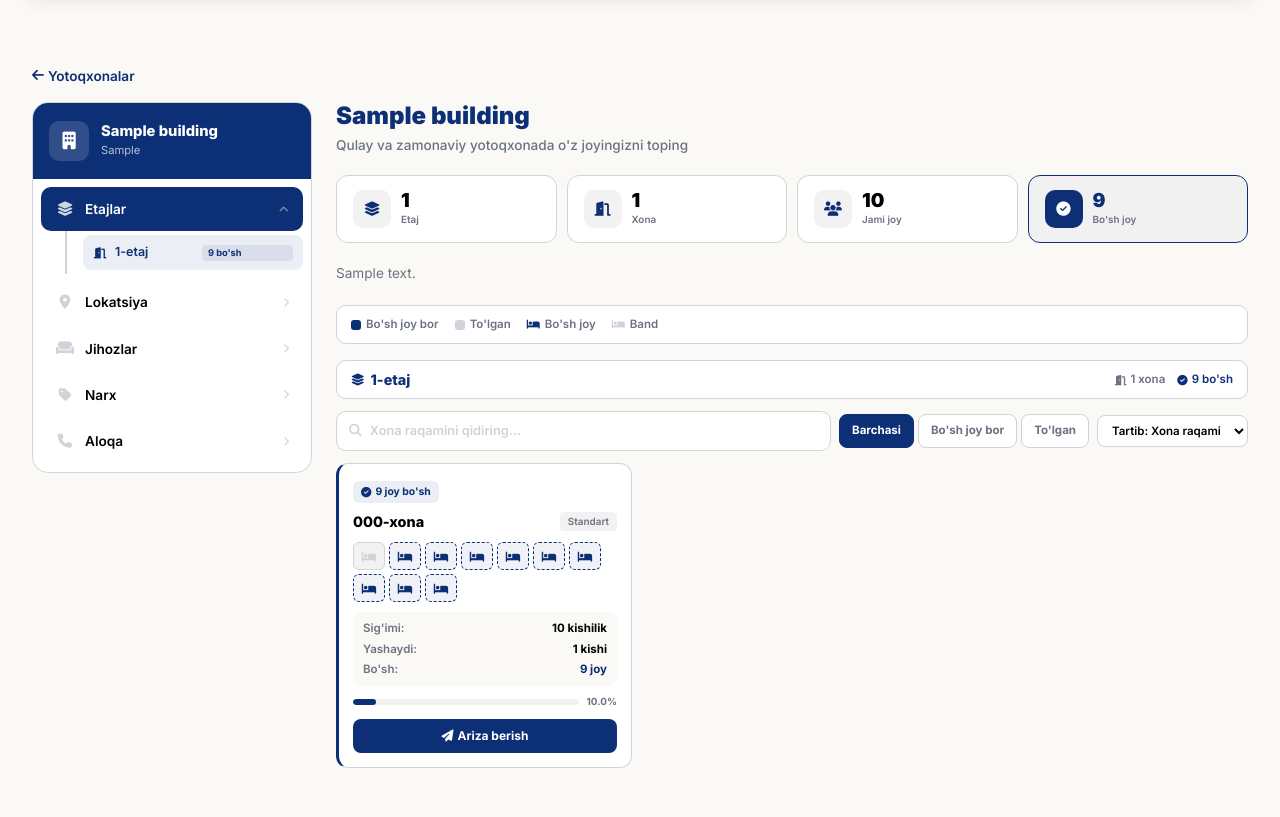
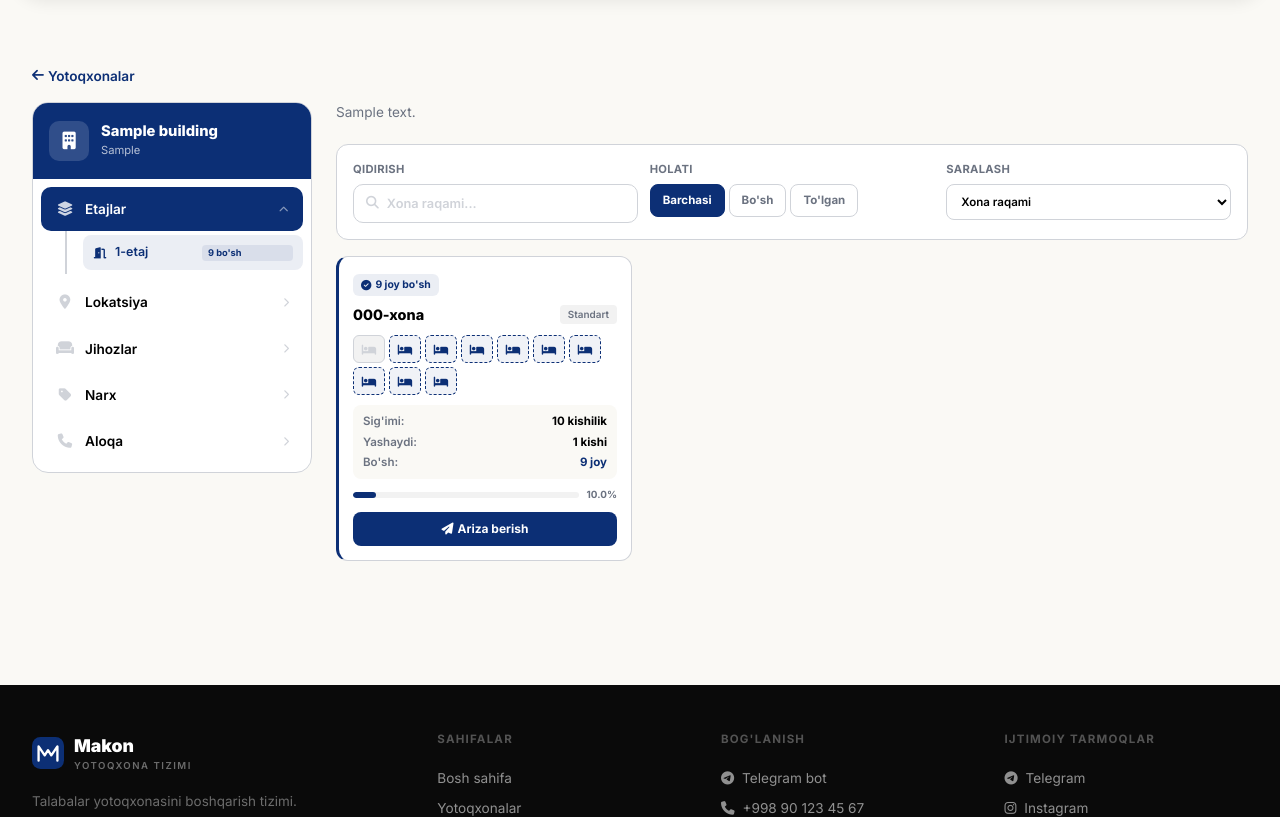
Before and after one commit to JozilovaZ/yotoqxona_web, a Django app: page /applications/rooms/1/ in a window 1280 px wide. Shown: the part 66-883 px from the top of the page. Run offline with Django 5.2, Linux system fonts and the light colour scheme; tables that the repository leaves empty hold one stand-in row (values such as "Sample post").

Commit message:
Refactor building detail: remove welcome/stats/legend, separate filter fields, add pagination
- Remove welcome title text and stats cards from etajlar section
- Remove legend and floor header cards
- Split search/filter into 3 separate labeled fields (search, status, sort)
- Add client-side pagination with 3 rooms per page
- Grid now uses fixed 3-column layout

Co-Authored-By: Claude Opus 4.6 <noreply@anthropic.com>

```diff
--- a/templates/applications/building_detail.html
+++ b/templates/applications/building_detail.html
@@ -69,44 +69,6 @@
 
         <!-- ══ SAHIFA: ETAJLAR ══ -->
         <div class="bd-page" id="page-etajlar">
-            <!-- Chiroyli sarlavha -->
-            <div class="bd-welcome">
-                <h2 class="bd-welcome-title">{{ building.name }}</h2>
-                <p class="bd-welcome-sub">Qulay va zamonaviy yotoqxonada o'z joyingizni toping</p>
-            </div>
-
-            <!-- Statistika -->
-            <div class="bd-stats-row">
-                <div class="bd-stat-card">
-                    <div class="bd-stat-icon"><i class="fas fa-layer-group"></i></div>
-                    <div>
-                        <div class="bd-stat-num">{{ floors_data|length }}</div>
-                        <div class="bd-stat-label">Etaj</div>
-                    </div>
-                </div>
-                <div class="bd-stat-card">
-                    <div class="bd-stat-icon"><i class="fas fa-door-open"></i></div>
-                    <div>
-                        <div class="bd-stat-num">{{ total_rooms }}</div>
-                        <div class="bd-stat-label">Xona</div>
-                    </div>
-                </div>
-                <div class="bd-stat-card">
-                    <div class="bd-stat-icon"><i class="fas fa-users"></i></div>
-                    <div>
-                        <div class="bd-stat-num">{{ total_capacity }}</div>
-                        <div class="bd-stat-label">Jami joy</div>
-                    </div>
-                </div>
-                <div class="bd-stat-card bd-stat-highlight">
-                    <div class="bd-stat-icon"><i class="fas fa-check-circle"></i></div>
-                    <div>
-                        <div class="bd-stat-num">{{ total_available }}</div>
-                        <div class="bd-stat-label">Bo'sh joy</div>
-                    </div>
-                </div>
-            </div>
-
             {% if building.description %}
             <p class="bd-desc">{{ building.description }}</p>
             {% endif %}
@@ -120,46 +82,31 @@
             {% endif %}
 
             {% if floors_data %}
-            <!-- Xona holati izohi -->
-            <div class="bd-legend">
-                <div class="bd-legend-item">
-                    <span class="bd-legend-dot" style="background:#0C2F75;"></span> Bo'sh joy bor
-                </div>
-                <div class="bd-legend-item">
-                    <span class="bd-legend-dot" style="background:#D0D3D9;"></span> To'lgan
-                </div>
-                <div class="bd-legend-item">
-                    <i class="fas fa-bed" style="color:#0C2F75;font-size:0.65rem;"></i> Bo'sh joy
-                </div>
-                <div class="bd-legend-item">
-                    <i class="fas fa-bed" style="color:#D0D3D9;font-size:0.65rem;"></i> Band
-                </div>
-            </div>
 
             {% for fd in floors_data %}
             <div class="bd-floor-content" id="floor-{{ fd.floor.number }}" style="{% if not forloop.first %}display:none{% endif %}">
-                <div class="bd-floor-header">
-                    <h6 class="bd-floor-title"><i class="fas fa-layer-group"></i> {{ fd.floor.number }}-etaj</h6>
-                    <div class="bd-floor-summary">
-                        <span class="bd-fs-item"><i class="fas fa-door-open"></i> {{ fd.rooms|length }} xona</span>
-                        <span class="bd-fs-item bd-fs-green"><i class="fas fa-check-circle"></i> {{ fd.available }} bo'sh</span>
+
+                <!-- Qidiruv va filter — 3 ta alohida maydon -->
+                <div class="bd-filter-row">
+                    <div class="bd-filter-field">
+                        <label class="bd-filter-label">Qidirish</label>
+                        <div class="bd-search-input-wrap">
+                            <i class="fas fa-search"></i>
+                            <input type="text" class="bd-search-input" placeholder="Xona raqami..." oninput="filterAndPaginate(this, {{ fd.floor.number }})">
+                        </div>
                     </div>
-                </div>
-
-                <!-- Qidiruv va filter -->
-                <div class="bd-search-bar">
-                    <div class="bd-search-input-wrap">
-                        <i class="fas fa-search"></i>
-                        <input type="text" class="bd-search-input" placeholder="Xona raqamini qidiring..." oninput="filterRooms(this, {{ fd.floor.number }})">
+                    <div class="bd-filter-field">
+                        <label class="bd-filter-label">Holati</label>
+                        <div class="bd-filter-btns">
+                            <button class="bd-filter-btn active" onclick="filterByStatus('all', {{ fd.floor.number }}, this)">Barchasi</button>
+                            <button class="bd-filter-btn" onclick="filterByStatus('free', {{ fd.floor.number }}, this)">Bo'sh</button>
+                            <button class="bd-filter-btn" onclick="filterByStatus('full', {{ fd.floor.number }}, this)">To'lgan</button>
+                        </div>
                     </div>
-                    <div class="bd-filter-btns">
-                        <button class="bd-filter-btn active" onclick="filterByStatus('all', {{ fd.floor.number }}, this)">Barchasi</button>
-                        <button class="bd-filter-btn" onclick="filterByStatus('free', {{ fd.floor.number }}, this)">Bo'sh joy bor</button>
-                        <button class="bd-filter-btn" onclick="filterByStatus('full', {{ fd.floor.number }}, this)">To'lgan</button>
-                    </div>
-                    <div class="bd-sort-wrap">
+                    <div class="bd-filter-field">
+                        <label class="bd-filter-label">Saralash</label>
                         <select class="bd-sort-select" onchange="sortRooms(this.value, {{ fd.floor.number }})">
-                            <option value="default">Tartib: Xona raqami</option>
+                            <option value="default">Xona raqami</option>
                             <option value="beds-desc">Ko'p bo'sh joy</option>
                             <option value="beds-asc">Kam bo'sh joy</option>
                             <option value="capacity-desc">Katta sig'im</option>
@@ -238,6 +185,9 @@
                     </div>
                     {% endfor %}
                 </div>
+
+                <!-- Pagination -->
+                <div class="bd-pagination" id="pagination-{{ fd.floor.number }}"></div>
             </div>
             {% endfor %}
             {% endif %}
@@ -568,51 +518,28 @@
         border-radius: 14px; padding: 20px;
     }
 
-    /* Welcome */
-    .bd-welcome {
-        margin-bottom: 1.25rem;
+    /* Filter row — 3 alohida maydon */
+    .bd-filter-row {
+        display: grid;
+        grid-template-columns: 1fr 1fr 1fr;
+        gap: 12px;
+        margin-bottom: 16px;
+        padding: 16px;
+        background: #fff;
+        border: 1.5px solid #D0D3D9;
+        border-radius: 12px;
     }
-    .bd-welcome-title {
-        font-size: 1.5rem; font-weight: 900; color: #0C2F75;
-        margin: 0 0 4px 0;
+    .bd-filter-field {
+        display: flex;
+        flex-direction: column;
+        gap: 6px;
     }
-    .bd-welcome-sub {
-        font-size: 0.85rem; color: #6b7280; margin: 0;
-        font-weight: 500;
-    }
-
-    /* Stats */
-    .bd-stats-row {
-        display: grid;
-        grid-template-columns: repeat(4, 1fr);
-        gap: 10px; margin-bottom: 1.25rem;
-    }
-    .bd-stat-card {
-        display: flex; align-items: center; gap: 10px;
-        background: #fff; border: 1.5px solid #D0D3D9;
-        border-radius: 12px; padding: 14px 16px;
-    }
-    .bd-stat-highlight {
-        background: rgba(12,47,117,.04);
-        border-color: #0C2F75;
-    }
-    .bd-stat-icon {
-        width: 38px; height: 38px; border-radius: 10px;
-        background: #F2F2F2;
-        display: flex; align-items: center; justify-content: center;
-        font-size: 0.9rem; color: #0C2F75; flex-shrink: 0;
-    }
-    .bd-stat-highlight .bd-stat-icon {
-        background: #0C2F75; color: #fff;
-    }
-    .bd-stat-num { font-size: 1.2rem; font-weight: 900; color: #000; line-height: 1; }
-    .bd-stat-highlight .bd-stat-num { color: #0C2F75; }
-    .bd-stat-label { font-size: 0.62rem; color: #6b7280; font-weight: 600; margin-top: 2px; }
-
-    /* Search & filter */
-    .bd-search-bar {
-        display: flex; flex-wrap: wrap; gap: 8px;
-        margin-bottom: 12px; align-items: center;
+    .bd-filter-label {
+        font-size: 0.7rem;
+        font-weight: 700;
+        color: #6b7280;
+        text-transform: uppercase;
+        letter-spacing: 0.3px;
     }
     .bd-search-input-wrap {
         display: flex; align-items: center; gap: 8px;
@@ -627,7 +554,7 @@
         color: #000; width: 100%;
     }
     .bd-search-input::placeholder { color: #D0D3D9; }
-    .bd-filter-btns { display: flex; gap: 4px; }
+    .bd-filter-btns { display: flex; gap: 4px; flex-wrap: wrap; }
     .bd-filter-btn {
         padding: 7px 12px; border: 1.5px solid #D0D3D9;
         border-radius: 8px; background: #fff;
@@ -639,12 +566,12 @@
     .bd-filter-btn.active {
         background: #0C2F75; border-color: #0C2F75; color: #fff;
     }
-    .bd-sort-wrap {}
     .bd-sort-select {
-        padding: 7px 10px; border: 1.5px solid #D0D3D9;
+        padding: 9px 10px; border: 1.5px solid #D0D3D9;
         border-radius: 8px; background: #fff;
         font-size: 0.72rem; font-weight: 600;
         color: #000; cursor: pointer; outline: none;
+        width: 100%;
     }
 
     .bd-desc { font-size: 0.85rem; color: #6b7280; line-height: 1.6; margin-bottom: 1.25rem; }
@@ -657,43 +584,39 @@
     .bd-empty h5 { font-weight: 700; color: #000; }
     .bd-empty p { color: #6b7280; font-size: 0.9rem; }
 
-    /* Legend */
-    .bd-legend {
-        display: flex; gap: 16px; flex-wrap: wrap;
-        padding: 10px 14px; background: #fff;
-        border: 1px solid #D0D3D9; border-radius: 10px;
-        margin-bottom: 1rem; font-size: 0.72rem;
-        font-weight: 600; color: #6b7280;
+    /* Pagination */
+    .bd-pagination {
+        display: flex;
+        justify-content: center;
+        align-items: center;
+        gap: 4px;
+        margin-top: 16px;
+        flex-wrap: wrap;
     }
-    .bd-legend-item { display: flex; align-items: center; gap: 5px; }
-    .bd-legend-dot {
-        width: 10px; height: 10px; border-radius: 3px;
+    .bd-page-btn {
+        min-width: 36px; height: 36px;
+        display: flex; align-items: center; justify-content: center;
+        border: 1.5px solid #D0D3D9; border-radius: 8px;
+        background: #fff; cursor: pointer;
+        font-size: 0.78rem; font-weight: 700; color: #000;
+        transition: all .15s;
     }
-
-    /* Floor header */
-    .bd-floor-header {
-        display: flex; justify-content: space-between;
-        align-items: center; margin-bottom: 12px;
-        padding: 10px 14px; background: #fff;
-        border: 1.5px solid #D0D3D9; border-radius: 10px;
+    .bd-page-btn:hover { border-color: #0C2F75; color: #0C2F75; }
+    .bd-page-btn.active {
+        background: #0C2F75; border-color: #0C2F75; color: #fff;
     }
-    .bd-floor-title {
-        font-size: 0.9rem; font-weight: 800; color: #0C2F75;
-        margin: 0; display: flex; align-items: center; gap: 6px;
+    .bd-page-btn:disabled {
+        opacity: .4; cursor: default;
     }
-    .bd-floor-title i { font-size: 0.75rem; }
-    .bd-floor-summary { display: flex; gap: 12px; }
-    .bd-fs-item {
+    .bd-page-info {
         font-size: 0.72rem; font-weight: 600; color: #6b7280;
-        display: flex; align-items: center; gap: 4px;
+        margin: 0 8px;
     }
-    .bd-fs-item i { font-size: 0.65rem; }
-    .bd-fs-green { color: #0C2F75; }
 
     /* Rooms */
     .bd-rooms-grid {
         display: grid;
-        grid-template-columns: repeat(auto-fill, minmax(220px, 1fr));
+        grid-template-columns: repeat(3, 1fr);
         gap: 12px;
     }
     .bd-room {
@@ -883,9 +806,7 @@
         }
     }
     @media (max-width: 768px) {
-        .bd-stats-row { grid-template-columns: repeat(2, 1fr); }
-        .bd-search-bar { flex-direction: column; }
-        .bd-search-input-wrap { min-width: 100%; }
+        .bd-filter-row { grid-template-columns: 1fr; }
         .bd-filter-btns { width: 100%; }
         .bd-filter-btn { flex: 1; text-align: center; }
     }
@@ -893,7 +814,6 @@
         .bd-rooms-grid { grid-template-columns: repeat(2, 1fr); }
         .bd-amenities-grid { grid-template-columns: repeat(2, 1fr); }
         .bd-price-cards { grid-template-columns: 1fr; }
-        .bd-floor-header { flex-direction: column; align-items: flex-start; gap: 6px; }
     }
     @media (max-width: 400px) {
         .bd-rooms-grid { grid-template-columns: 1fr; }
@@ -955,35 +875,89 @@ function showFloor(num, btn) {
     document.getElementById('page-etajlar').style.display = 'block';
 }
 
-// Xona raqami bo'yicha qidirish
-function filterRooms(input, floorNum) {
-    var query = input.value.toLowerCase().trim();
+var ROOMS_PER_PAGE = 3; // Har sahifada 3 ta xona (1 qator)
+var currentPages = {};
+var activeFilters = {};
+
+function getVisibleRooms(floorNum) {
     var grid = document.getElementById('rooms-grid-' + floorNum);
-    var rooms = grid.querySelectorAll('.bd-room');
-    rooms.forEach(function(room) {
-        var num = room.getAttribute('data-room-number').toLowerCase();
-        room.style.display = num.indexOf(query) !== -1 ? '' : 'none';
+    var rooms = Array.from(grid.querySelectorAll('.bd-room'));
+    var filter = activeFilters[floorNum] || { query: '', status: 'all' };
+
+    return rooms.filter(function(room) {
+        var matchQuery = true;
+        var matchStatus = true;
+        if (filter.query) {
+            matchQuery = room.getAttribute('data-room-number').toLowerCase().indexOf(filter.query) !== -1;
+        }
+        if (filter.status !== 'all') {
+            matchStatus = room.getAttribute('data-status') === filter.status;
+        }
+        return matchQuery && matchStatus;
     });
+}
+
+function paginateFloor(floorNum, page) {
+    var visible = getVisibleRooms(floorNum);
+    var totalPages = Math.max(1, Math.ceil(visible.length / ROOMS_PER_PAGE));
+    if (page < 1) page = 1;
+    if (page > totalPages) page = totalPages;
+    currentPages[floorNum] = page;
+
+    var grid = document.getElementById('rooms-grid-' + floorNum);
+    var allRooms = grid.querySelectorAll('.bd-room');
+
+    // Avval hammasini yashirish
+    allRooms.forEach(function(r) { r.style.display = 'none'; });
+
+    // Faqat joriy sahifadagi xonalarni ko'rsatish
+    var start = (page - 1) * ROOMS_PER_PAGE;
+    var end = start + ROOMS_PER_PAGE;
+    for (var i = start; i < end && i < visible.length; i++) {
+        visible[i].style.display = '';
+    }
+
+    renderPagination(floorNum, page, totalPages, visible.length);
+}
+
+function renderPagination(floorNum, current, total, itemCount) {
+    var container = document.getElementById('pagination-' + floorNum);
+    if (total <= 1) {
+        container.innerHTML = '';
+        return;
+    }
+
+    var html = '';
+    html += '<button class="bd-page-btn" onclick="paginateFloor(' + floorNum + ',' + (current - 1) + ')" ' + (current <= 1 ? 'disabled' : '') + '><i class="fas fa-chevron-left"></i></button>';
+
+    for (var i = 1; i <= total; i++) {
+        html += '<button class="bd-page-btn ' + (i === current ? 'active' : '') + '" onclick="paginateFloor(' + floorNum + ',' + i + ')">' + i + '</button>';
+    }
+
+    html += '<button class="bd-page-btn" onclick="paginateFloor(' + floorNum + ',' + (current + 1) + ')" ' + (current >= total ? 'disabled' : '') + '><i class="fas fa-chevron-right"></i></button>';
+    html += '<span class="bd-page-info">' + itemCount + ' ta xona</span>';
+
+    container.innerHTML = html;
+}
+
+// Qidirish + pagination
+function filterAndPaginate(input, floorNum) {
+    if (!activeFilters[floorNum]) activeFilters[floorNum] = { query: '', status: 'all' };
+    activeFilters[floorNum].query = input.value.toLowerCase().trim();
+    paginateFloor(floorNum, 1);
 }
 
 // Status bo'yicha filter
 function filterByStatus(status, floorNum, btn) {
     var floorEl = document.getElementById('floor-' + floorNum);
-    // Tugmalarni yangilash
     floorEl.querySelectorAll('.bd-filter-btn').forEach(function(b) {
         b.classList.remove('active');
     });
     btn.classList.add('active');
 
-    var grid = document.getElementById('rooms-grid-' + floorNum);
-    var rooms = grid.querySelectorAll('.bd-room');
-    rooms.forEach(function(room) {
-        if (status === 'all') {
-            room.style.display = '';
-        } else {
-            room.style.display = room.getAttribute('data-status') === status ? '' : 'none';
-        }
-    });
+    if (!activeFilters[floorNum]) activeFilters[floorNum] = { query: '', status: 'all' };
+    activeFilters[floorNum].status = status;
+    paginateFloor(floorNum, 1);
 }
 
 // Saralash
@@ -1009,7 +983,16 @@ function sortRooms(sortBy, floorNum) {
     rooms.forEach(function(room) {
         grid.appendChild(room);
     });
+
+    paginateFloor(floorNum, 1);
 }
+
+// Sahifa yuklanganda barcha etajlar uchun pagination ni ishga tushirish
+document.addEventListener('DOMContentLoaded', function() {
+    {% for fd in floors_data %}
+    paginateFloor({{ fd.floor.number }}, 1);
+    {% endfor %}
+});
 
 // Xarita
 var bdMap = null;
```
